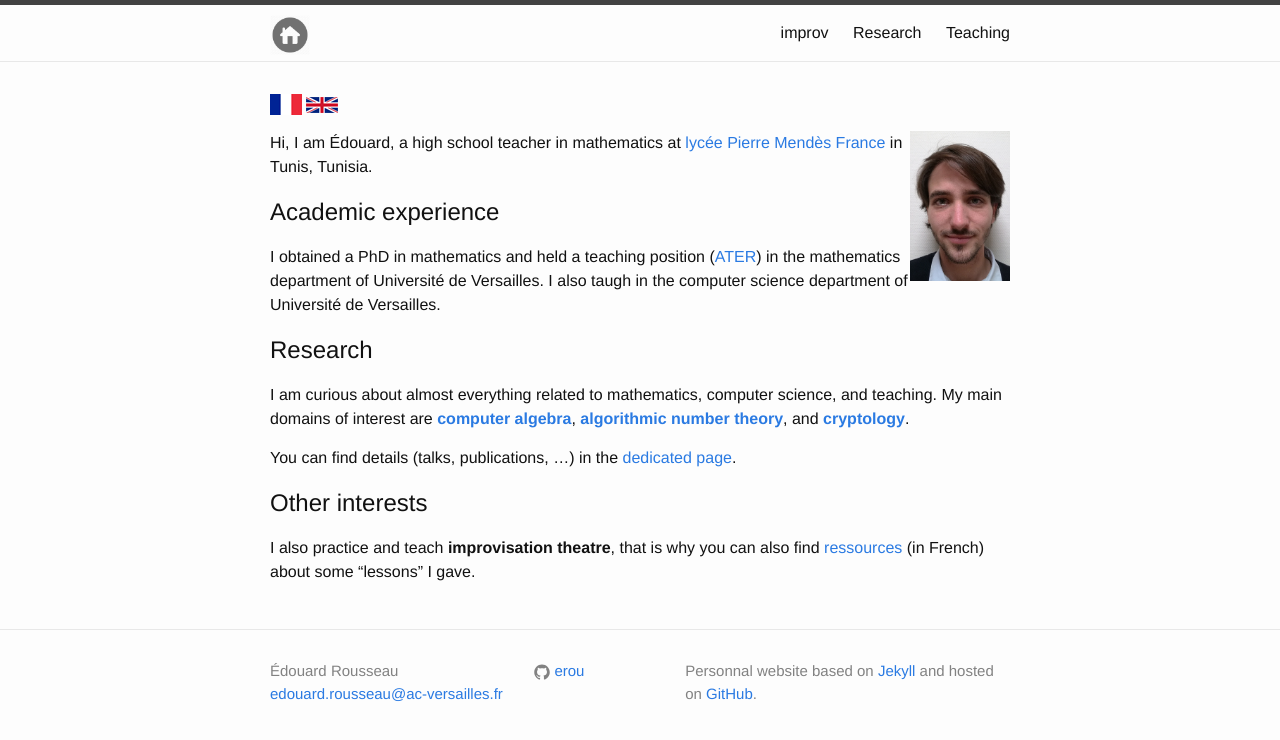
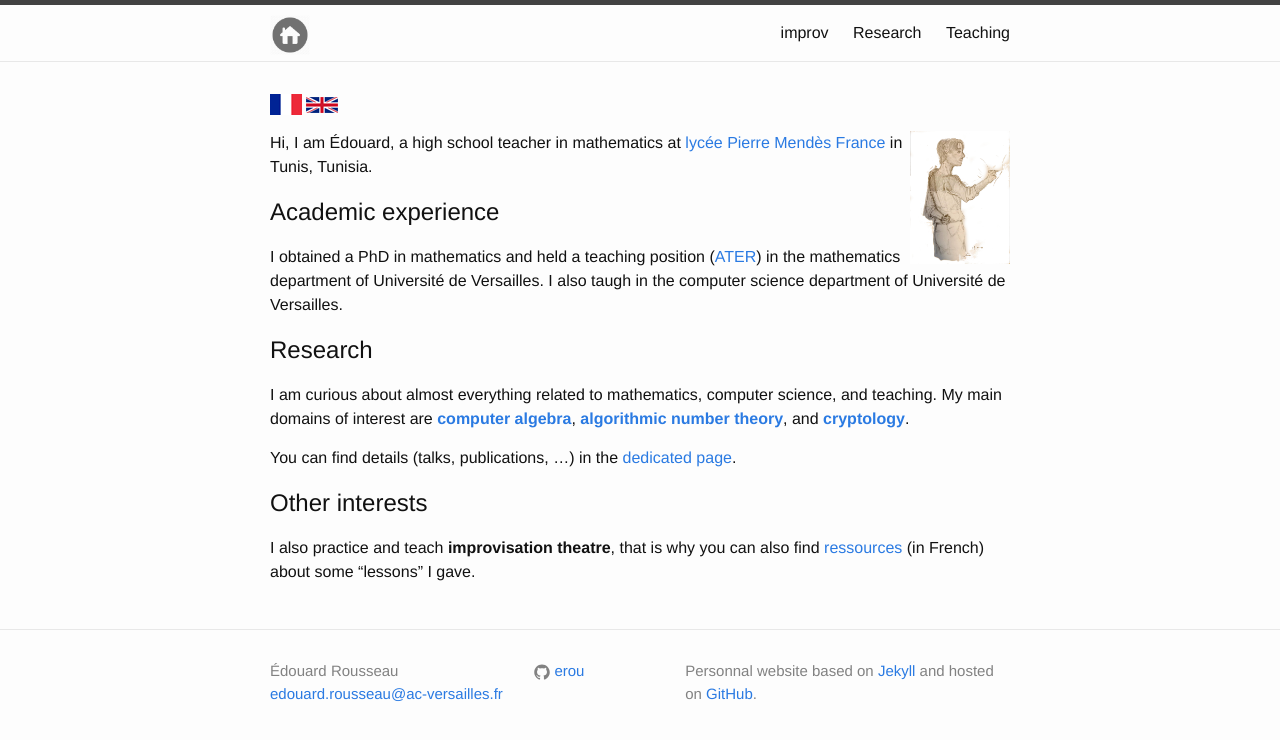
Before and after one commit to erou/erou.github.io, a Jekyll site: the page built from en/index.md, in a window 1280 px wide. Shown: the top 740 px of the page. Built offline with Jekyll 4.4.1, drawn with Linux system fonts in a browser that asks for light colours.

Commit message:
and in English

```diff
--- a/en/index.md
+++ b/en/index.md
@@ -8,7 +8,7 @@ layout: default
 <a href="{{ site.url | append: "index" }}"><img src="/fr32.png" alt="fr"></a>
 <a href="{{ site.url | append: "en/index" }}"><img src="/uk32.png" alt="en"></a>
 
-<img align="right" src="/photo-10x15.jpg" alt="What I look like" width="100px">
+<img align="right" src="/dessin-lena-mod.jpg" alt="What I look like" width="100px">
 
 Hi, I am Édouard, a high school teacher in mathematics at [lycée Pierre Mendès France](https://www.ert.tn/pmf/) in Tunis, Tunisia.
 
```
